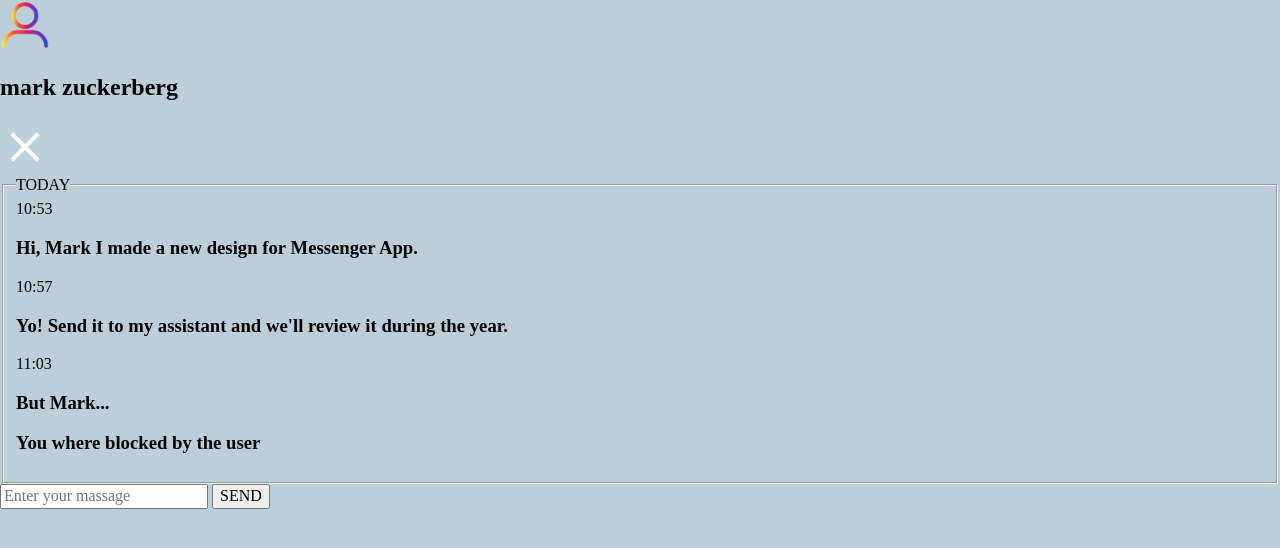
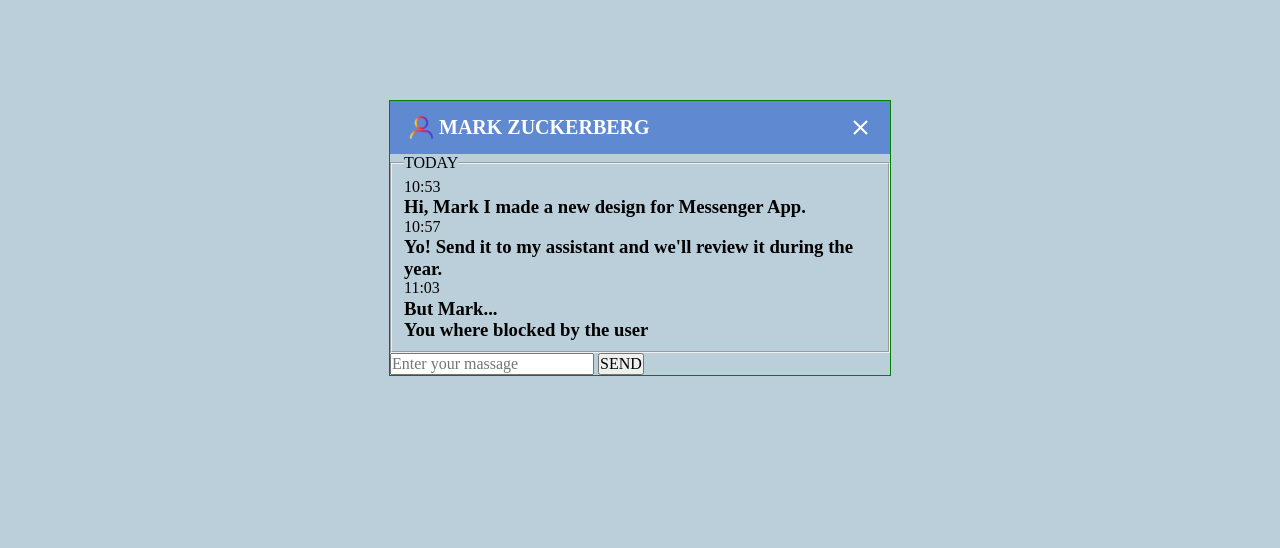
Before and after one commit to Sayyora-1998/dars-12, a plain HTML site: page index.html in a window 1280 px wide. Drawn offline with nearby package versions, Linux system fonts and the light colour scheme.

Commit message:
end header page

```diff
--- a/css/styles.css
+++ b/css/styles.css
@@ -6,9 +6,35 @@ html{
 *:: after{
 	box-sizing: inherit;
 }
+*{
+	margin: 0;
+	padding: 0;
+}
 body{
 	background-color: #BBCFDB;
 }
 .wrapper{
+	margin-top: 100px;
+	margin-left: auto;
+	margin-right: auto;
+	width: 500px;
 
+
+	border:1px solid green;
 }
+.wrapper-list h2{
+	color: white;
+	font-size: 20px;
+
+	text-transform: uppercase;
+	margin-right: 198px;
+}
+.wrapper-list {
+	display: flex;
+	align-items: center;
+	background-color: #5F8AD1;
+	padding: 14px;
+}
+.img{
+	margin: 0px 5px;
+}
--- a/index.html
+++ b/index.html
@@ -12,9 +12,9 @@
 <body>
 	<div class="wrapper">
 		<div class="wrapper-list">
-			<img src="img/icon.png" alt="icon" width="50" height="50">
+			<img class="img" src="img/icon.png" alt="icon" width="25" height="25">
 			<h2>mark zuckerberg</h2>
-			<img src="img/close.svg" alt="close" width="50" height="50">
+			<img src="img/close.svg" alt="close" width="25" height="25">
 		</div>
 		<fieldset>
 			<legend>TODAY</legend>
```
